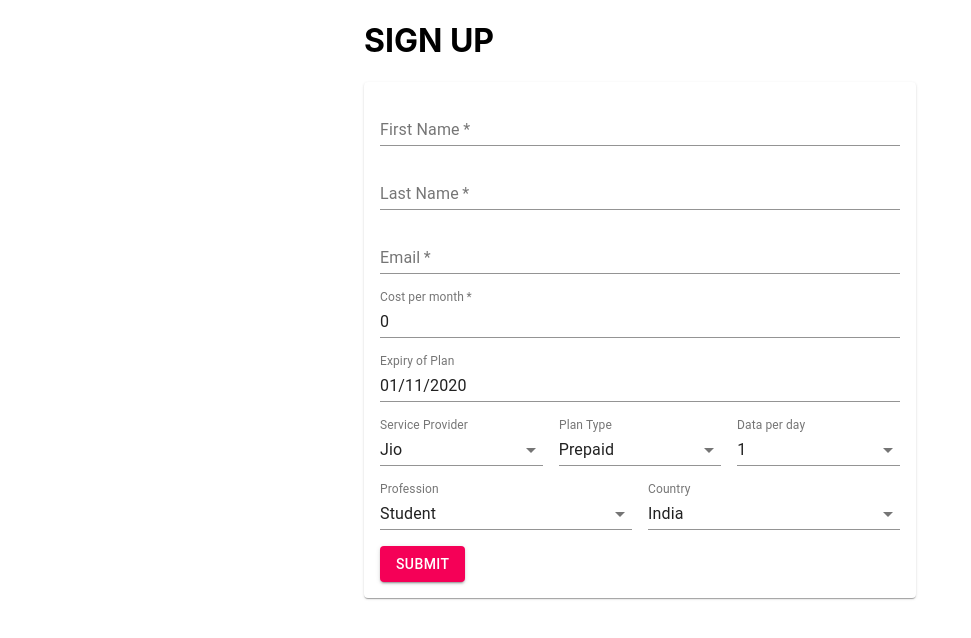
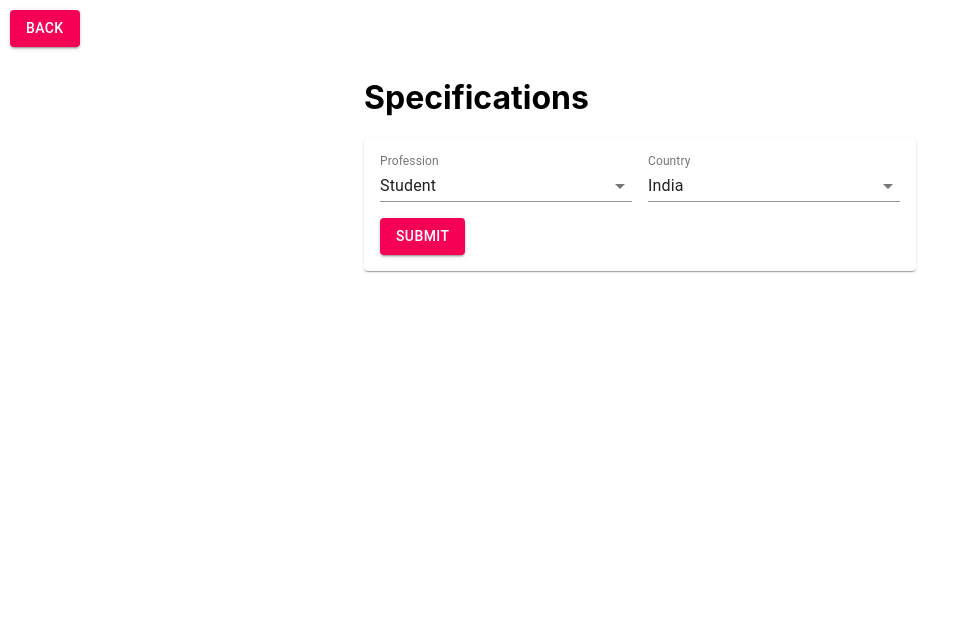
Before and after one commit to sejal132/SIMply, a React (Create React App) app in the folder client/: page /foreign-travel in a window 1280 px wide. Shown: the top 638 px of the page, without its empty margins (0-971 px from the left). Built offline with nearby package versions, Linux system fonts and the light colour scheme; no server answers.

Commit message:
Foreign recommendation system added client

```diff
--- a/client/src/App.js
+++ b/client/src/App.js
@@ -1,24 +1,43 @@
 import React, { useState, useEffect } from 'react';
 import './App.css';
+import {
+	BrowserRouter as Router,
+	Redirect,
+	Route,
+	Switch,
+} from 'react-router-dom';
 import SignupForm from './components/Form/form';
-import { BrowserRouter as Router, Route } from 'react-router-dom';
 import Recommend from './components/Recommend/recommend';
+import Foreign from './components/Foreign/foreign';
 
 function App() {
 	const [id, setId] = useState('');
 
 	useEffect(() => {
-		setId(localStorage.getItem('id'));
+		const uid = localStorage.getItem('id');
+		if (uid) {
+			setId(uid);
+		}
 	}, []);
 
-	let component = <Route path='/' component={SignupForm} />;
+	let component = <Redirect from='/' to='/signup' />;
 
 	if (id && id.length !== 0) {
-		console.log(id);
-		component = <Route path='/' component={Recommend} />;
+		component = <Redirect from='/' to='/recommend' />;
 	}
 
-	return <Router>{component}</Router>;
+	return (
+		<React.Fragment>
+			<Router>
+				<Switch>
+					<Route exact path='/' render={() => component} />
+					<Route exact path='/foreign-travel' component={Foreign} />
+					<Route exact path='/recommend' component={Recommend} />
+					<Route exact path='/signup' component={SignupForm} />
+				</Switch>
+			</Router>
+		</React.Fragment>
+	);
 }
 
 export default App;
--- /dev/null
+++ b/client/src/components/Foreign/foreign.jsx
@@ -0,0 +1,110 @@
+import React, { useState } from 'react';
+import {
+	Container,
+	Paper,
+	Grid,
+	Button,
+	MenuItem,
+	FormControl,
+	Select,
+	InputLabel,
+} from '@material-ui/core';
+import Recommend from '../Recommend/recommend';
+
+const ForeignForm = props => {
+	const [route, setRoute] = useState('');
+	const [country, setCountry] = useState('India');
+	const [profession, setProfession] = useState('student');
+
+	const handleCountryChange = e => setCountry(e.target.value);
+
+	const handleProfessionChange = e => setProfession(e.target.value);
+
+	const formSubmitHandler = async e => {
+		// const uid = localStorage.getItem('id');
+		const uid = '5f97e0f7fc13ae0b2000009a';
+		setRoute(
+			`/foreign/?uid=${uid}&profession=${profession}&country=${country}`
+		);
+	};
+
+	const onBackPressHandler = e => {
+		e.preventDefault();
+		props.history.push('/recommend');
+	};
+
+	return (
+		<React.Fragment>
+			<div style={{ padding: '10px' }}>
+				<Button
+					variant='contained'
+					color='secondary'
+					onClick={onBackPressHandler}>
+					Back
+				</Button>
+			</div>
+			<Container maxWidth='sm'>
+				<h1 className='heading'> Specifications </h1>
+				<Paper style={{ padding: 16 }} id='from_style'>
+					<Grid container alignItems='flex-start' spacing={2}>
+						<Grid item xs={6}>
+							<FormControl fullWidth>
+								<InputLabel id='demo-simple-select-label'>
+									Profession
+								</InputLabel>
+								<Select
+									labelId='demo-simple-select-label'
+									id='demo-simple-select'
+									value={profession}
+									onChange={handleProfessionChange}>
+									<MenuItem value={'student'}>
+										Student
+									</MenuItem>
+									<MenuItem value={'travel'}>Travel</MenuItem>
+									<MenuItem value={'work'}>Work</MenuItem>
+								</Select>
+							</FormControl>
+						</Grid>
+
+						<Grid item xs={6}>
+							<FormControl fullWidth>
+								<InputLabel id='demo-simple-select-label'>
+									Country
+								</InputLabel>
+								<Select
+									labelId='demo-simple-select-label'
+									id='demo-simple-select'
+									value={country}
+									onChange={handleCountryChange}>
+									<MenuItem value={'India'}>India</MenuItem>
+									<MenuItem value={'USA'}>USA</MenuItem>
+									<MenuItem value={'Great Britain'}>
+										Great Britain
+									</MenuItem>
+									<MenuItem value={'Australia'}>
+										Australia
+									</MenuItem>
+									<MenuItem value={'Russia'}>Russia</MenuItem>
+								</Select>
+							</FormControl>
+						</Grid>
+
+						<Grid item xs={12}>
+							<div>
+								<Button
+									variant='contained'
+									color='secondary'
+									onClick={formSubmitHandler}>
+									Submit
+								</Button>
+							</div>
+						</Grid>
+					</Grid>
+				</Paper>
+			</Container>
+			{route.length !== 0 ? <Recommend route={route} /> : null}
+		</React.Fragment>
+	);
+};
+
+export default ForeignForm;
--- a/client/src/components/Form/form.jsx
+++ b/client/src/components/Form/form.jsx
@@ -152,6 +152,7 @@ const SignupForm = props => {
 			} catch (error) {
 				console.log(error);
 			}
+			props.history.push('/recommend');
 		} else {
 			e.preventDefault();
 		}
@@ -318,10 +319,10 @@ const SignupForm = props => {
 									<MenuItem value={'student'}>
 										Student
 									</MenuItem>
-									<MenuItem value={'tourist'}>
-										Tourist
+									<MenuItem value={'travel'}>
+										Travel
 									</MenuItem>
-									<MenuItem value={'worker'}>Worker</MenuItem>
+									<MenuItem value={'work'}>Work</MenuItem>
 								</Select>
 							</FormControl>
 						</Grid>
@@ -337,8 +338,12 @@ const SignupForm = props => {
 									value={country}
 									onChange={handleCountryChange}>
 									<MenuItem value={'India'}>India</MenuItem>
-									<MenuItem value={'US'}>US</MenuItem>
-									<MenuItem value={'UK'}>UK</MenuItem>
+									<MenuItem value={'USA'}>USA</MenuItem>
+									<MenuItem value={'Great Britain'}>Great Britain</MenuItem>
+									<MenuItem value={'Australia'}>
+										Australia
+									</MenuItem>
+									<MenuItem value={'Russia'}>Russia</MenuItem>
 								</Select>
 							</FormControl>
 						</Grid>
--- a/client/src/components/Recommend/item.jsx
+++ b/client/src/components/Recommend/item.jsx
@@ -40,7 +40,9 @@ const Item = props => {
 	return (
 		<React.Fragment>
 			<ListItem button onClick={openHandler}>
-				<ListItemText primary={`Provider: ${getProvider(props.provider_id)}`} />
+				<ListItemText
+					primary={`Provider: ${getProvider(props.provider_id)}`}
+				/>
 				{isOpen ? <ExpandLess /> : <ExpandMore />}
 			</ListItem>
 			<Collapse in={isOpen} timeout='auto' unmountOnExit>
@@ -71,9 +73,13 @@ const Item = props => {
 							primary={`Number of Users: ${props.numberOfUsers}`}
 						/>
 					</ListItem>
-					<ListItem className={classes.nested}>
-						<ListItemText primary={`Perks: ${props.perks}`} />
-					</ListItem>
+					{props.perks ? (
+						<ListItem className={classes.nested}>
+							<ListItemText primary={`Perks: ${props.perks}`} />
+						</ListItem>
+					) : <ListItem className={classes.nested}>
+						<ListItemText primary={`Perks: none`} />
+					</ListItem>}
 				</List>
 			</Collapse>
 		</React.Fragment>
--- a/client/src/components/Recommend/recommend.jsx
+++ b/client/src/components/Recommend/recommend.jsx
@@ -2,8 +2,8 @@ import React, { useState, useEffect } from 'react';
 import { makeStyles } from '@material-ui/core/styles';
 import ListSubheader from '@material-ui/core/ListSubheader';
 import List from '@material-ui/core/List';
+import Button from '@material-ui/core/Button';
 import Item from './item';
-
 import axios from 'axios';
 
 const useStyles = makeStyles(theme => ({
@@ -14,21 +14,44 @@ const useStyles = makeStyles(theme => ({
 	},
 }));
 
-const Recommend = () => {
+const Recommend = props => {
 	const classes = useStyles();
 	const [planData, setPlanData] = useState([]);
 
 	useEffect(() => {
 		const uid = localStorage.getItem('id');
 		const fetchData = async () => {
+			if (props.route) {
+				const data = await axios.get(
+					`http://localhost:8080${props.route}`
+				);
+				setPlanData(data.data);
+			} else {
 				const data = await axios.get(
 					`http://localhost:8080/recommend/?uid=${uid}`
 				);
 				setPlanData(data.data);
+			}
 		};
 		fetchData();
-	}, []);
+	}, [props.route]);
+
+	const foreignBtnHandler = e => {
+		e.preventDefault();
+		props.history.push('/foreign-travel');
+	};
+
 	return (
+		<React.Fragment>
+			{!props.route ? (<div style={{ padding: '10px' }}>
+					<Button
+						variant='contained'
+						color='secondary'
+						onClick={foreignBtnHandler}>
+						Foreign Travel
+					</Button>
+				</div>
+			) : null}
 			<List
 				component='nav'
 				aria-labelledby='nested-list-subheader'
@@ -42,6 +65,7 @@ const Recommend = () => {
 					<Item key={plan.id} {...plan} />
 				))}
 			</List>
+		</React.Fragment>
 	);
 };
 
```
Also changed, not shown: 1 other file (tests, documents, lock files or other folders). Lines whose indentation alone changed are shown as unchanged.
